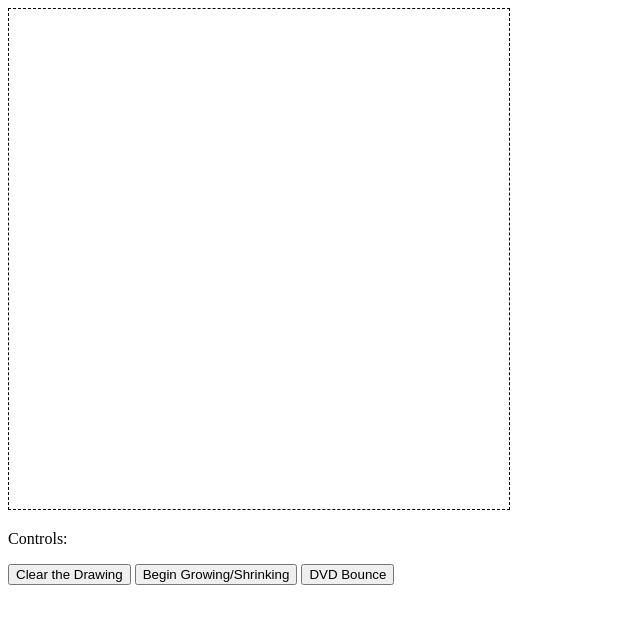
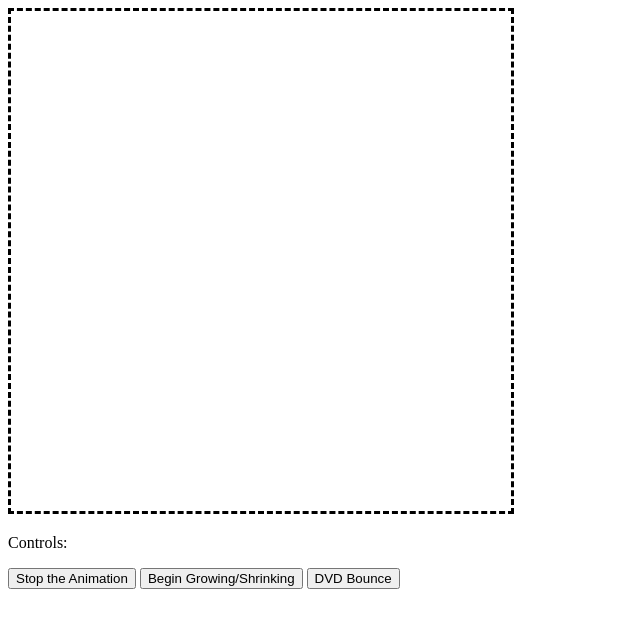
Before and after one commit to EdMaxPrime/08_softdev_svganim, a plain HTML site: page index.html in a window 1280 px wide. Shown: the whole page, without its empty margins (0-640 px from the left). Drawn offline with Linux system fonts and the light colour scheme.

Commit message:
cosmetic improvements

```diff
--- a/index.html
+++ b/index.html
@@ -4,11 +4,11 @@
         <title>SVG Connect the Dots</title>
     </head>
     <body>
-        <svg xmlns="http://www.w3.org/2000/svg" style="width: 500px; height: 500px; border: 1px dashed rgb(0, 0, 0);" id="max"></svg>
+        <svg xmlns="http://www.w3.org/2000/svg" style="width: 500px; height: 500px; border: 3px dashed rgb(0, 0, 0);" id="max"></svg>
         <p>Controls:</p>
-        <input type="button" id="stop" value="Clear the Drawing">
-        <input type="button" id="radius" value="Begin Growing/Shrinking">
-	<button id="bounce">DVD Bounce</button>
+        <button id="stop">Stop the Animation</button>
+        <button id="radius">Begin Growing/Shrinking</button>
+	    <button id="bounce">DVD Bounce</button>
         <script type="text/javascript" src="connect.js" ></script>
     </body>
 </html>
```
